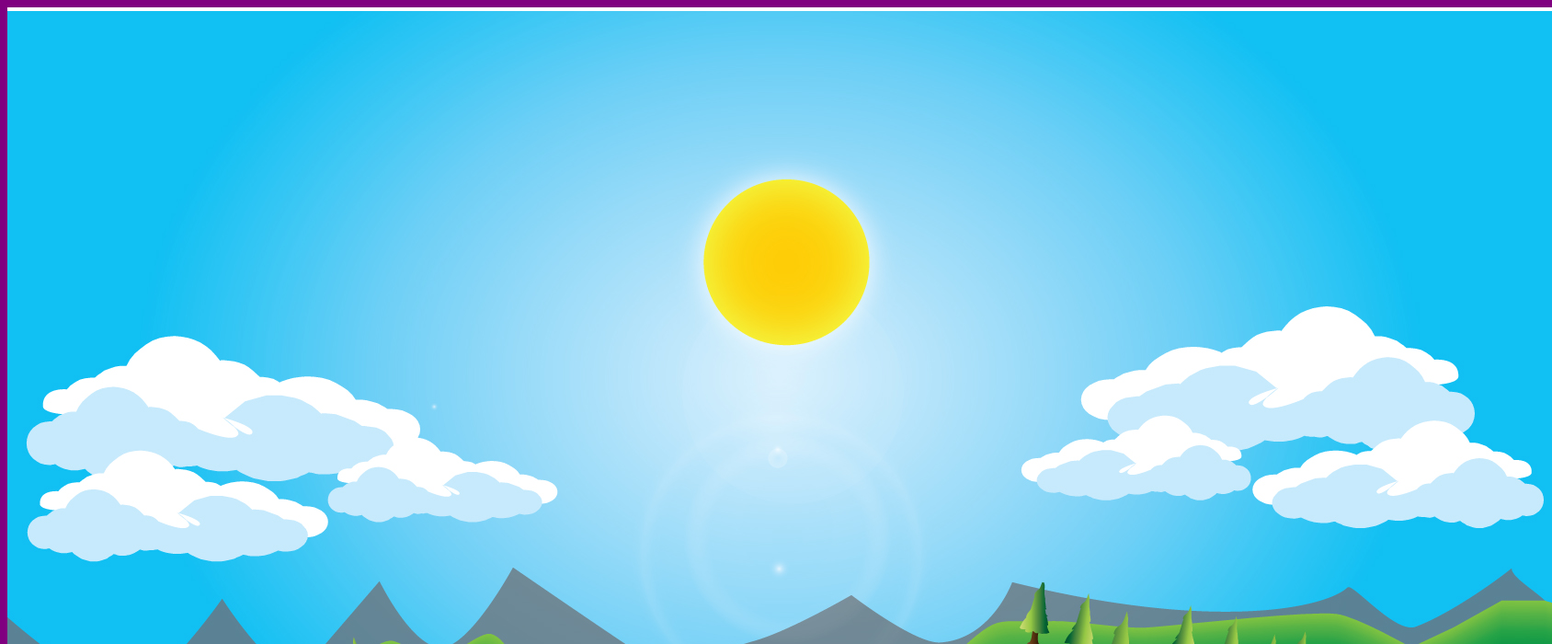
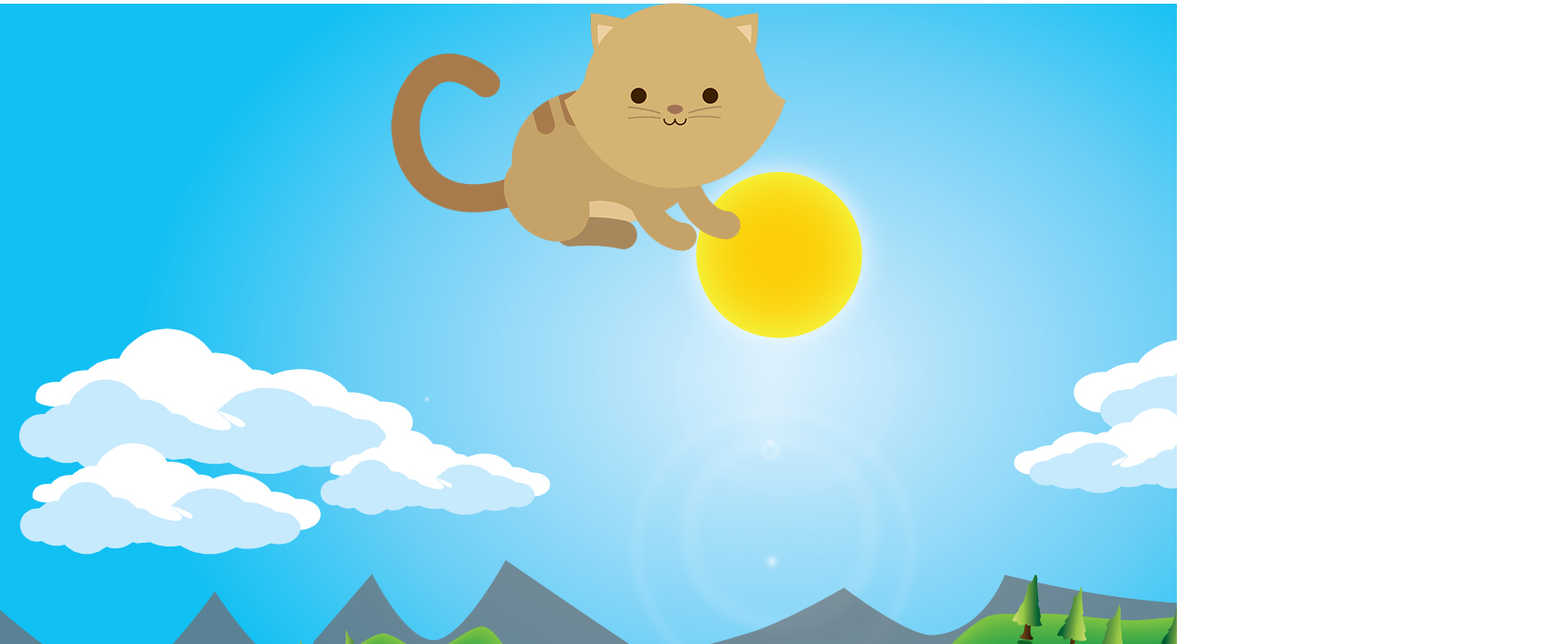
Before and after one commit to IlseMagali/kitten-template-breakpoints-exercise, a plain HTML site: page index.html in a window 1280 px wide. Shown: the top 700 px of the page at 92% size, 1688 px wide, since content can reach past the window. Drawn offline with Linux system fonts and the light colour scheme.

Commit message:
kitten-one

```diff
--- a/css/main.css
+++ b/css/main.css
@@ -1,3 +1,12 @@
 body {
-  background-color: purple;
+  margin: 0;
+  padding: 0;
+  background-image: url("../img/Landscape.jpg");
 }
+
+.row {
+  width: 100%;
+  display:flex;
+  justify-content: center;
+  align-items: center;
+}
--- a/index.html
+++ b/index.html
@@ -9,9 +9,6 @@
     <section class="container">
       <section class="row">
         <div class="col-12">
-          <img src="img/Landscape.jpg" alt="">
-        </div>
-        <div class="col-12">
           <img src="img/kitten-medium.png" alt="">
         </div>
       </section>
```
